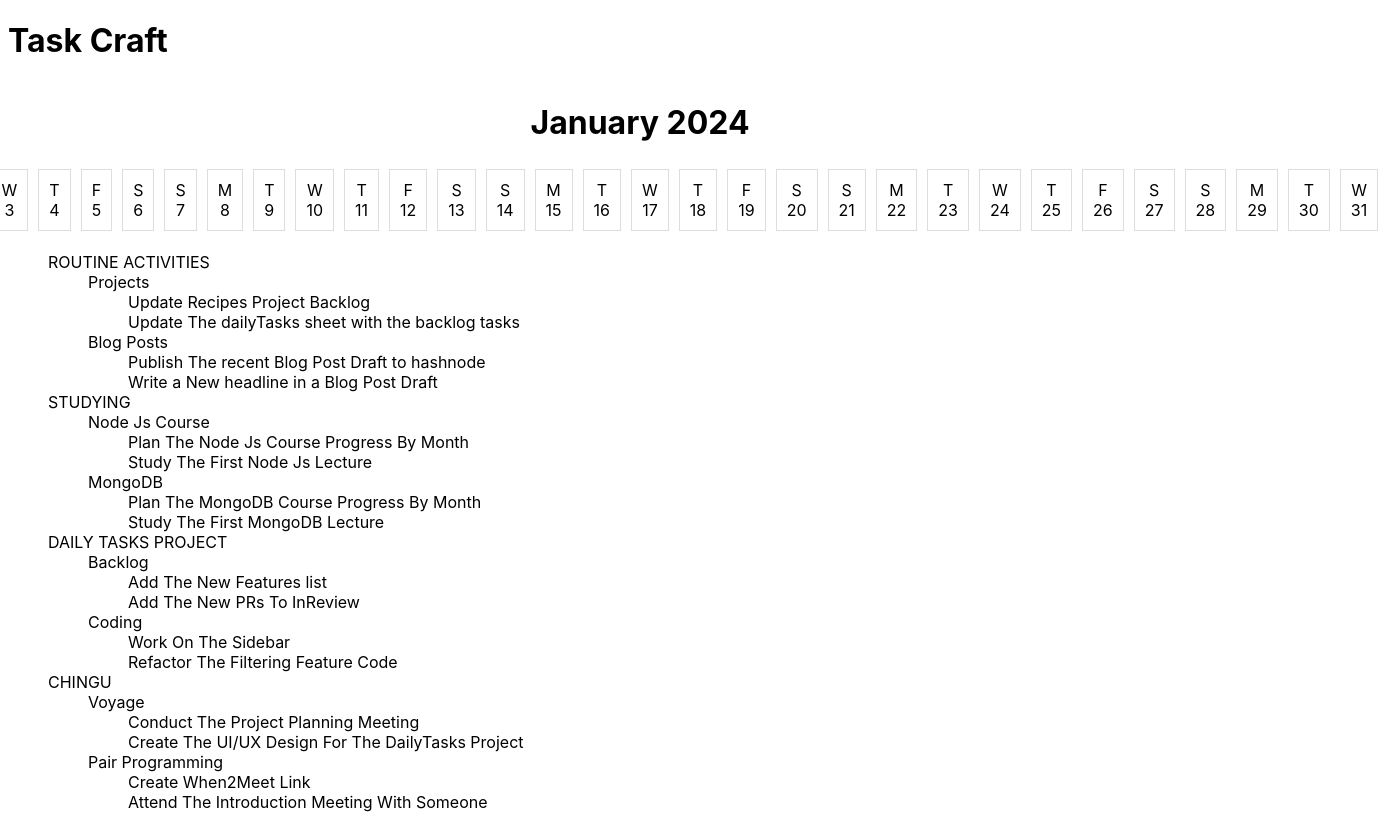
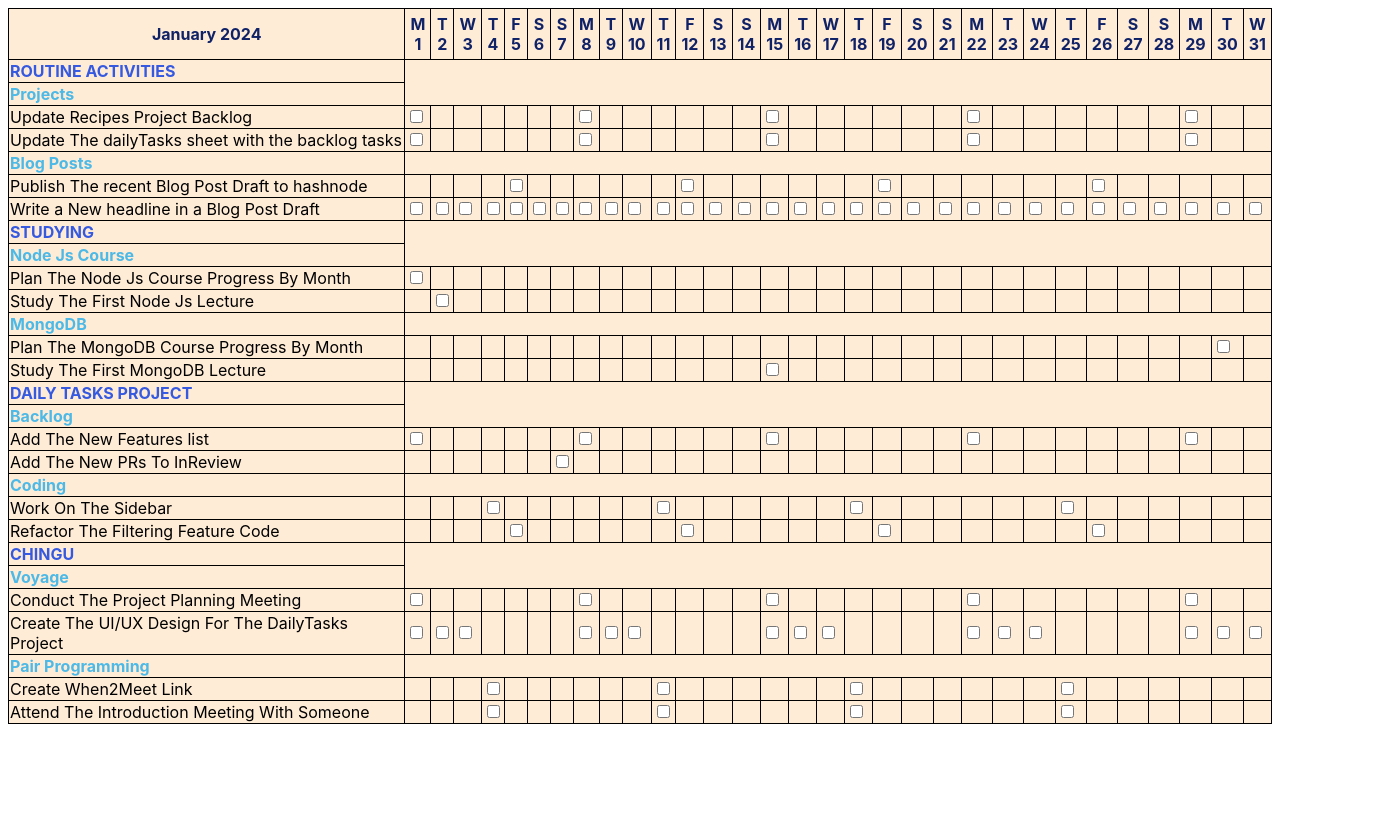
Before and after one commit to chingu-voyages/v47-tier2-team-11, a React (Vite) app in the folder task-craft/: page / in a window 1280 px wide. Shown: the whole page, 1383 px wide, since content can reach past the window. After the commit the page ends 800 px from the top, so only its background shows below. Built offline with nearby package versions, Linux system fonts and the light colour scheme.

Commit message:
Test matrix structure

```diff
--- /dev/null
+++ b/task-craft/src/App.css
@@ -0,0 +1,10 @@
+table,
+th,
+td {
+  border: 1px solid black;
+  border-collapse: collapse;
+  background: #ffecd6;
+}
+th {
+  color: #0f2167;
+}
--- a/task-craft/src/App.jsx
+++ b/task-craft/src/App.jsx
@@ -1,24 +1,63 @@
-
 import { useEffect, useState } from "react";
 import Header from "./components/Header";
 import DateComponent from "./components/DateComponent";
 import Category from "./components/Category";
 import jsonData from "./assets/tasks.json";
-
+import "./App.css";
 const App = () => {
   const [data, setData] = useState(null);
+  const [datesAndDays, setDatesAndDays] = useState([]);
+  const [monthAndYear, setMonthAndYear] = useState("");
+  /**
+   * Generates dates and days for the current month and sets the result.
+   */
+  function generateDateAndDays() {
+    const currentDate = new Date();
+    const currentMonth = currentDate.getMonth() + 1; // Adding 1 to get the current month number (0-indexed)
+    const currentYear = currentDate.getFullYear();
+    setMonthAndYear(
+      `${currentDate.toLocaleString("default", {
+        month: "long",
+      })} ${currentYear}`
+    );
+    const daysInMonth = new Date(currentYear, currentMonth, 0).getDate(); // Getting the number of days in the current month
+    const datesAndDays = [];
+    for (let i = 1; i <= daysInMonth; i++) {
+      const date = new Date(currentYear, currentMonth - 1, i); // Creating date for each day of the month
+      const dayOfWeek = date.toLocaleDateString("default", {
+        weekday: "narrow",
+      }); // Getting the day of the week for the date
+      const fullDayOfWeek = date.toLocaleDateString("default", {
+        weekday: "long",
+      });
+      const dayOfMonth = date.getDate(); // Getting the day of the month
+      datesAndDays.push({ date, dayOfWeek, dayOfMonth, fullDayOfWeek });
+    }
+    setDatesAndDays(datesAndDays);
+  }
 
   useEffect(() => {
     // Fetch data from the imported JSON file if no local data is present
     let getLocalData = JSON.parse(localStorage.getItem("userData"));
     getLocalData ? setData(getLocalData) : setData(jsonData);
+    generateDateAndDays();
   }, []);
 
   return (
     <>
-      <Header />
-      <DateComponent data={data} />
-      <Category data={data} />
+      <table>
+        <thead>
+          <tr>
+            <DateComponent
+              datesAndDays={datesAndDays}
+              monthAndYear={monthAndYear}
+            />
+          </tr>
+        </thead>
+        <tbody>
+          <Category data={data} datesAndDays={datesAndDays} />
+        </tbody>
+      </table>
     </>
   );
 };
--- a/task-craft/src/components/Activity.css
+++ /dev/null
@@ -1,3 +0,0 @@
-.noBullets{
-    list-style-type: none;
-}
--- a/task-craft/src/components/Activity.jsx
+++ b/task-craft/src/components/Activity.jsx
@@ -1,35 +1,27 @@
 import React, { useEffect, useState } from "react";
 import Task from "./Task";
 
-const Activity = ({ categoryData }) => {
-  const [activityData, setActivityData] = useState([]);
-
+const Activity = ({ categoryData, datesAndDays }) => {
+  const [activities, setActivities] = useState([]);
   useEffect(() => {
     if (categoryData) {
-      const activities = categoryData.activityTypes.map((activity) => {
-        return {
-          name: activity.activityName,
-          tasks: activity.Tasks,
-        };
-      });
-      setActivityData(activities);
+      const activity = categoryData.activityTypes.map((item) => item);
+      setActivities(activity);
     }
   }, [categoryData]);
 
-  if (!categoryData) {
-    return <p>Please wait</p>;
-  }
-
   return (
     <>
-      <ul className="noBullets">
-        {activityData.map((activity, index) => (
-          <li key={index}>
-            {activity.name}
-            <Task tasks={activity.tasks} />
-          </li>
-        ))}
-      </ul>
+      {activities.map((item, index) => (
+        <>
+          <tr>
+            <td key={index} style={{ fontWeight: "bold", color: "#4CB9E7" }}>
+              {item.activityName}
+            </td>
+          </tr>
+          <Task activity={item.Tasks} datesAndDays={datesAndDays} />
+        </>
+      ))}
     </>
   );
 };
--- a/task-craft/src/components/Category.css
+++ /dev/null
@@ -1,4 +0,0 @@
-.noBullets {
-
-    list-style-type: none;
-  }
--- a/task-craft/src/components/Category.jsx
+++ b/task-craft/src/components/Category.jsx
@@ -1,30 +1,27 @@
 import React, { useEffect, useState } from "react";
 import Activity from "./Activity";
-import "./Category.css";
-const Category = ({ data }) => {
-  const [categoryNames, setCategoryNames] = useState([]);
+const Category = ({ data, datesAndDays }) => {
+  const [category, setCategory] = useState([]);
 
   useEffect(() => {
     if (data) {
-      const names = data.map((item) => item.categoryName);
-      setCategoryNames(names);
+      const names = data.map((item) => item);
+      setCategory(names);
     }
   }, [data]);
 
-  if (!data) {
-    return <p>Please wait</p>;
-  }
-
   return (
     <>
-      <ul className="noBullets">
-        {categoryNames.map((name, index) => (
-          <li key={index}>
-            {name}
-            <Activity categoryData={data[index]} />
-          </li>
-        ))}
-      </ul>
+      {category.map((item, index) => (
+        <>
+          <tr>
+            <td key={index} style={{ fontWeight: "bold", color: "#3559E0" }}>
+              {item.categoryName}
+            </td>
+          </tr>
+          <Activity categoryData={item} datesAndDays={datesAndDays} />
+        </>
+      ))}
     </>
   );
 };
--- a/task-craft/src/components/DateComponent.css
+++ b/task-craft/src/components/DateComponent.css
@@ -10,7 +10,6 @@
 
 .date-column {
   text-align: center;
-  margin: 5px;
-  padding: 10px;
-  border: 1px solid #ddd;
+  margin: 3px;
+  padding: 5px;
 }
--- a/task-craft/src/components/DateComponent.jsx
+++ b/task-craft/src/components/DateComponent.jsx
@@ -1,50 +1,18 @@
-import React, { useState, useEffect } from "react";
+import React from "react";
 import "./DateComponent.css";
 /* Generates the dates and days for the current month and sets the state with the result.
 @param {object} data - input data for the component
 @return {JSX.Element} the rendered DateComponent */
-export default function DateComponent() {
-  const [datesAndDays, setDatesAndDays] = useState([]);
-  const [monthAndYear, setMonthAndYear] = useState("");
-  /**
-   * Generates dates and days for the current month and sets the result.
-   */
-  function generateDateAndDays() {
-    const currentDate = new Date();
-    const currentMonth = currentDate.getMonth() + 1; // Adding 1 to get the current month number (0-indexed)
-    const currentYear = currentDate.getFullYear();
-    setMonthAndYear(
-      `${currentDate.toLocaleString("default", {
-        month: "long",
-      })} ${currentYear}`
-    );
-    const daysInMonth = new Date(currentYear, currentMonth, 0).getDate(); // Getting the number of days in the current month
-    const datesAndDays = [];
-    for (let i = 1; i <= daysInMonth; i++) {
-      const date = new Date(currentYear, currentMonth - 1, i); // Creating date for each day of the month
-      const dayOfWeek = date.toLocaleDateString("default", {
-        weekday: "narrow",
-      }); // Getting the day of the week for the date
-      const dayOfMonth = date.getDate(); // Getting the day of the month
-      datesAndDays.push({ date, dayOfWeek, dayOfMonth });
-    }
-    setDatesAndDays(datesAndDays);
-  }
-  useEffect(() => {
-    generateDateAndDays();
-  }, []);
-
+export default function DateComponent({ datesAndDays, monthAndYear }) {
   return (
-    <div className="date-component-container">
-      <h1>{monthAndYear}</h1>
-      <div className="date-row">
-        {datesAndDays.map((item, index) => (
-          <div key={index} className="date-column">
-            <div>{item.dayOfWeek}</div>
-            <div>{item.dayOfMonth}</div>
-          </div>
-        ))}
-      </div>
-    </div>
+    <>
+      <th>{monthAndYear}</th>
+      {datesAndDays.map((item, index) => (
+        <th key={index} className="date-column">
+          <div>{item.dayOfWeek}</div>
+          <div>{item.dayOfMonth}</div>
+        </th>
+      ))}
+    </>
   );
 }
--- a/task-craft/src/components/Task.css
+++ /dev/null
@@ -1,3 +0,0 @@
-.noBullets{
-    list-style-type: none;
-}
--- a/task-craft/src/components/Task.jsx
+++ b/task-craft/src/components/Task.jsx
@@ -1,12 +1,28 @@
-import React from "react";
-import "./Task.css";
-const Task = ({ tasks }) => {
+import React, { useEffect, useState } from "react";
+const Task = ({ activity, datesAndDays }) => {
+  const [tasks, setTasks] = useState([]);
+  useEffect(() => {
+    if (activity) {
+      setTasks(activity);
+    }
+  }, [activity]);
+
   return (
-    <ul className="noBullets">
-      {tasks.map((task, taskIndex) => (
-        <li key={taskIndex}>{task.taskName}</li>
+    <>
+      {tasks.map((item, index) => (
+        <tr>
+          <td key={index}>{item.taskName}</td>
+          {datesAndDays.map((day, dayIndex) => (
+            <td key={dayIndex}>
+              {item.days.includes(day.dayOfMonth.toString()) ||
+              item.days.includes(day.fullDayOfWeek.toLowerCase()) ? (
+                <input type="checkbox" checked={false} readOnly />
+              ) : null}
+            </td>
+          ))}
+        </tr>
       ))}
-    </ul>
+    </>
   );
 };
 
```
